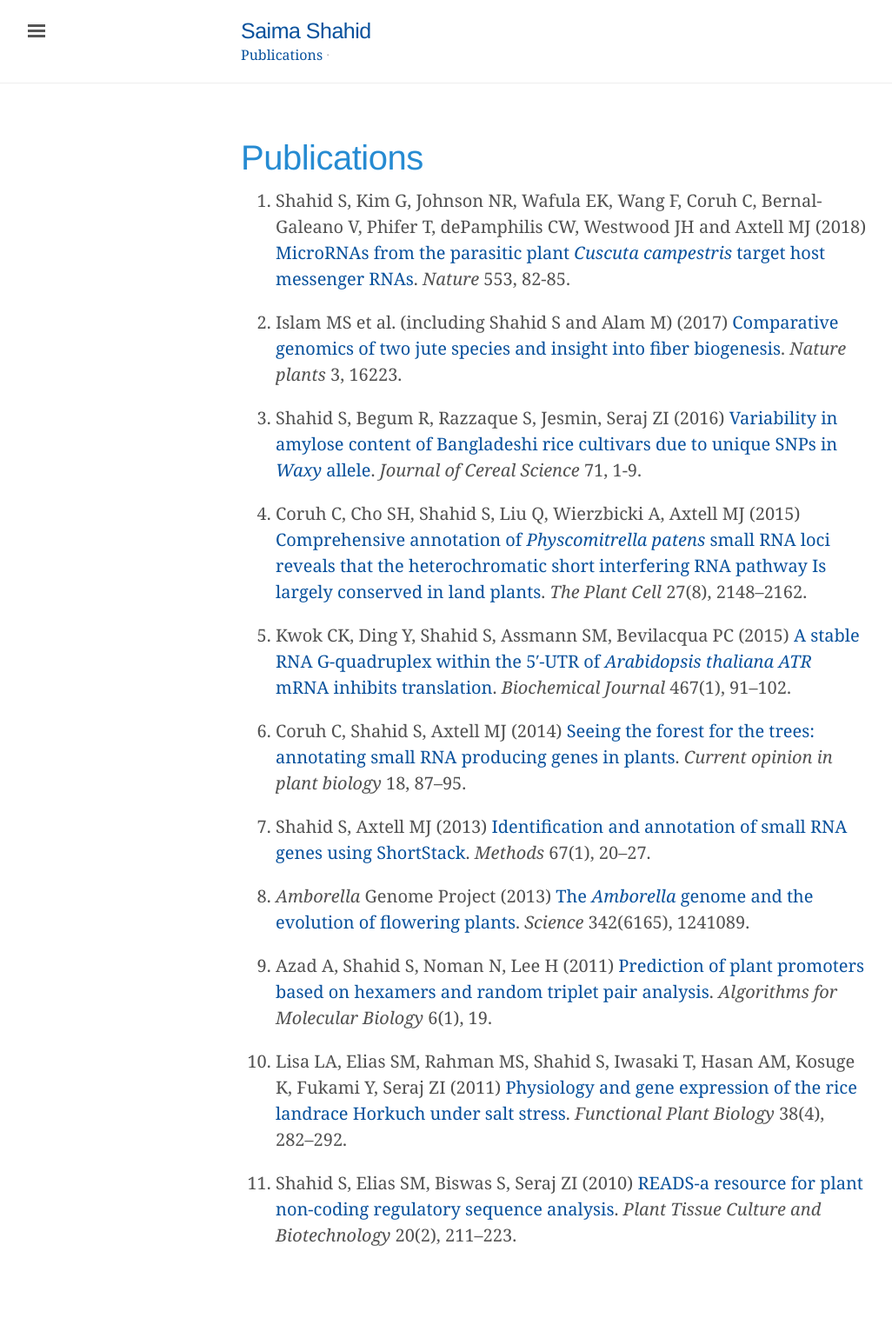
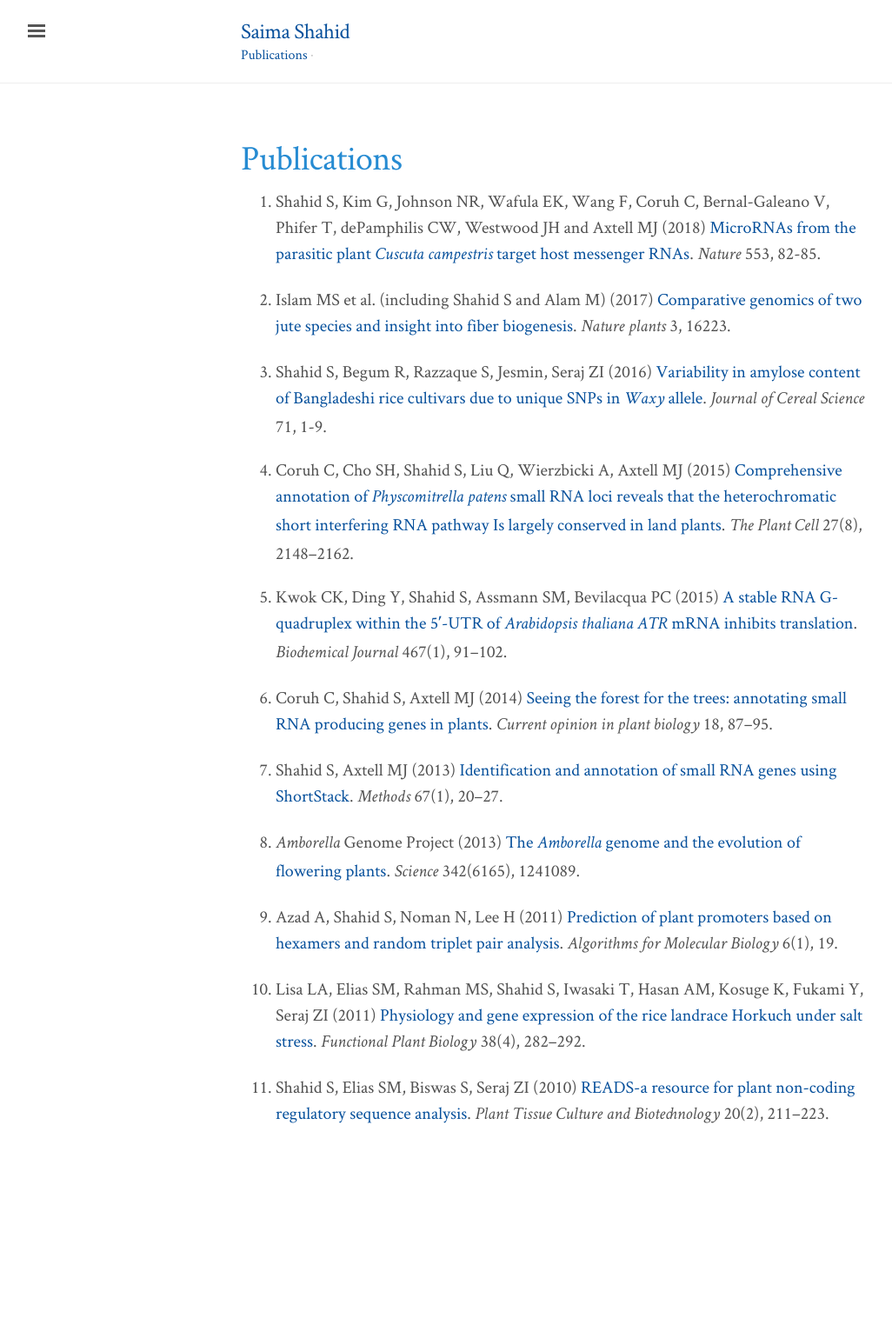
Before and after one commit to shahsam/saimashahid.github.io, a Jekyll site: the page built from publications.md, in a window 1280 px wide. Shown: the whole page at 87% size, without its empty margins (3-1029 px from the left). Built offline with Jekyll 4.4.1, drawn with Linux system fonts in a browser that asks for light colours; nearby versions of some CDN libraries; some web fonts are replaced; after the commit the page ends 1378 px from its top, so only the background shows below that.

Commit message:
add crimson v8 fonts

```diff
--- a/files/css/fonts.css
+++ b/files/css/fonts.css
@@ -4,8 +4,8 @@
   font-style: normal;
   font-weight: 400;
   src: local('Crimson Text'), local('CrimsonText-Roman'),
-       url('/files/fonts/crimson-text-v6-latin-regular.woff2') format('woff2'), /* Chrome 26+, Opera 23+, Firefox 39+ */
-       url('/files/fonts/crimson-text-v6-latin-regular.woff') format('woff'); /* Chrome 6+, Firefox 3.6+, IE 9+, Safari 5.1+ */
+       url('/files/fonts/crimson-text-v8-latin-regular.woff2') format('woff2'), /* Chrome 26+, Opera 23+, Firefox 39+ */
+       url('/files/fonts/crimson-text-v8-latin-regular.woff') format('woff'); /* Chrome 6+, Firefox 3.6+, IE 9+, Safari 5.1+ */
 }
 /* crimson-text-italic - latin */
 @font-face {
@@ -13,8 +13,8 @@
   font-style: italic;
   font-weight: 400;
   src: local('Crimson Text Italic'), local('CrimsonText-Italic'),
-       url('/files/fonts/crimson-text-v6-latin-italic.woff2') format('woff2'), /* Chrome 26+, Opera 23+, Firefox 39+ */
-       url('/files/fonts/crimson-text-v6-latin-italic.woff') format('woff'); /* Chrome 6+, Firefox 3.6+, IE 9+, Safari 5.1+ */
+       url('/files/fonts/crimson-text-v8-latin-italic.woff2') format('woff2'), /* Chrome 26+, Opera 23+, Firefox 39+ */
+       url('/files/fonts/crimson-text-v8-latin-italic.woff') format('woff'); /* Chrome 6+, Firefox 3.6+, IE 9+, Safari 5.1+ */
 }
 /* crimson-text-600 - latin */
 @font-face {
@@ -22,8 +22,8 @@
   font-style: normal;
   font-weight: 600;
   src: local('Crimson Text Semibold'), local('CrimsonText-Semibold'),
-       url('/files/fonts/crimson-text-v6-latin-600.woff2') format('woff2'), /* Chrome 26+, Opera 23+, Firefox 39+ */
-       url('/files/fonts/crimson-text-v6-latin-600.woff') format('woff'); /* Chrome 6+, Firefox 3.6+, IE 9+, Safari 5.1+ */
+       url('/files/fonts/crimson-text-v8-latin-600.woff2') format('woff2'), /* Chrome 26+, Opera 23+, Firefox 39+ */
+       url('/files/fonts/crimson-text-v8-latin-600.woff') format('woff'); /* Chrome 6+, Firefox 3.6+, IE 9+, Safari 5.1+ */
 }
 /* crimson-text-600italic - latin */
 @font-face {
@@ -31,6 +31,6 @@
   font-style: italic;
   font-weight: 600;
   src: local('Crimson Text Semibold Italic'), local('CrimsonText-SemiboldItalic'),
-       url('/files/fonts/crimson-text-v6-latin-600italic.woff2') format('woff2'), /* Chrome 26+, Opera 23+, Firefox 39+ */
-       url('/files/fonts/crimson-text-v6-latin-600italic.woff') format('woff'); /* Chrome 6+, Firefox 3.6+, IE 9+, Safari 5.1+ */
+       url('/files/fonts/crimson-text-v8-latin-600italic.woff2') format('woff2'), /* Chrome 26+, Opera 23+, Firefox 39+ */
+       url('/files/fonts/crimson-text-v8-latin-600italic.woff') format('woff'); /* Chrome 6+, Firefox 3.6+, IE 9+, Safari 5.1+ */
 }
```
Also changed, not shown: files/fonts/crimson-text-v8-latin-600italic.woff (added), files/fonts/crimson-text-v8-latin-600italic.woff2 (added), files/fonts/crimson-text-v8-latin-italic.woff (added), files/fonts/crimson-text-v8-latin-italic.woff2 (added), files/fonts/crimson-text-v8-latin-regular.woff (added), files/fonts/crimson-text-v8-latin-regular.woff2 (added).
